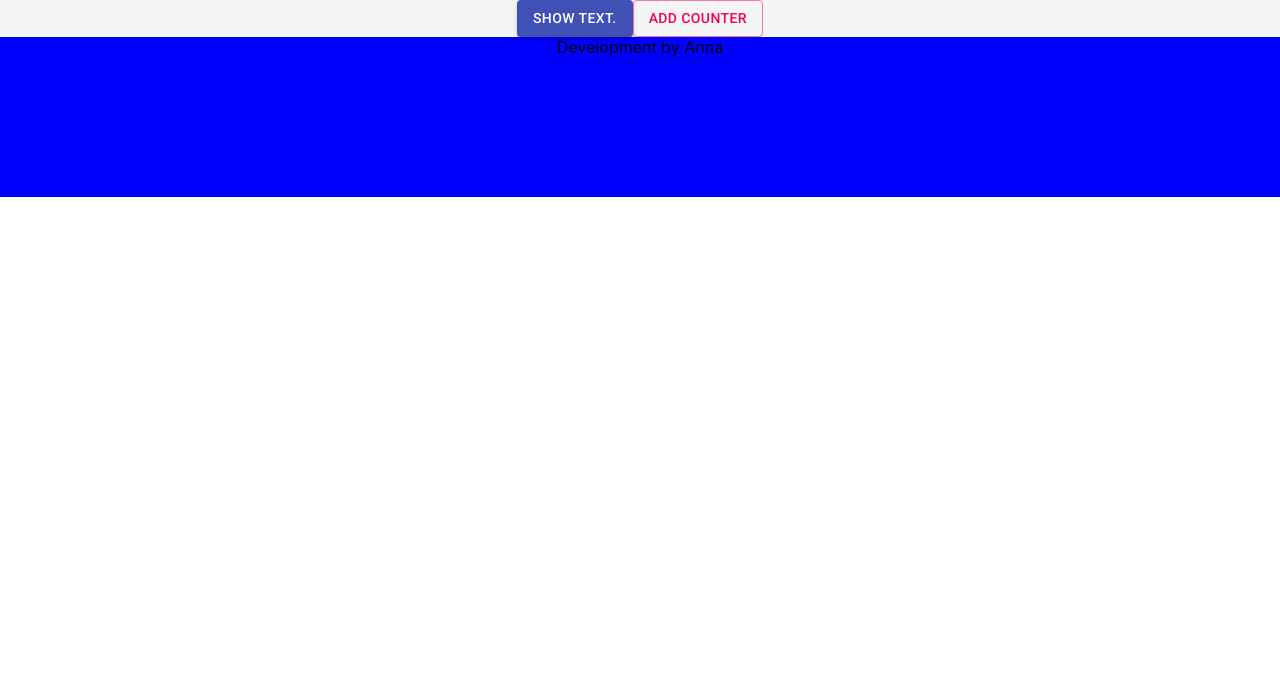
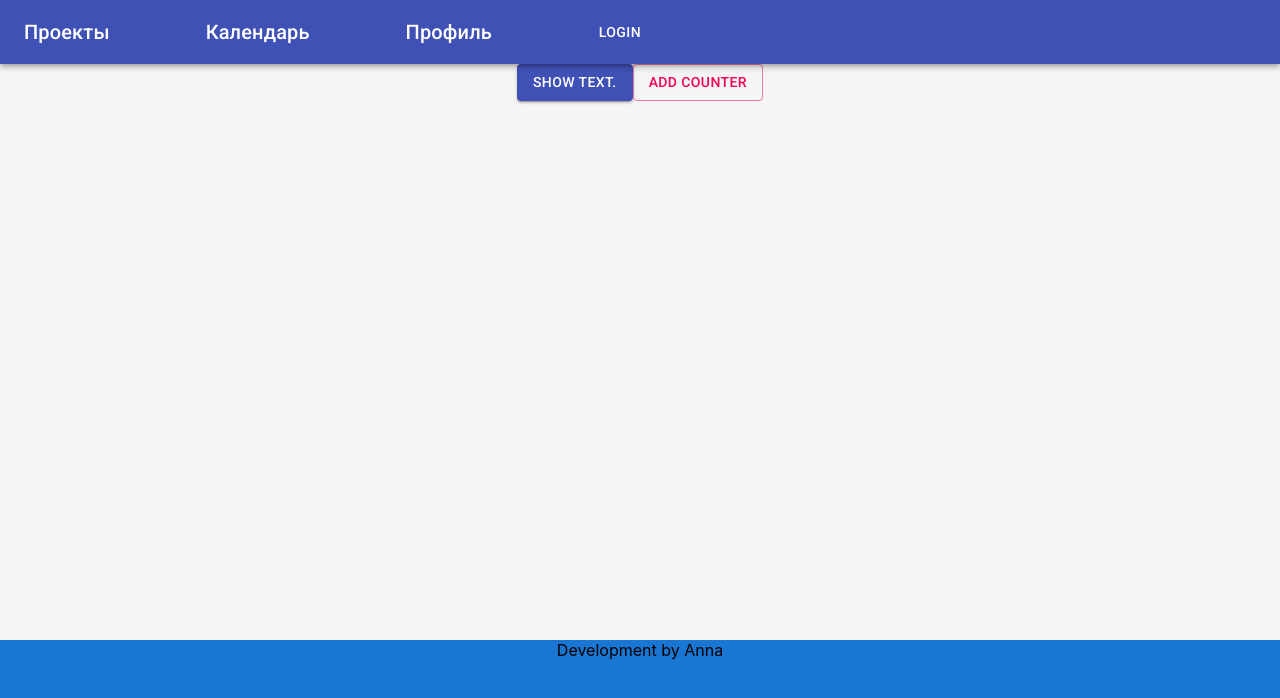
Before and after one commit to AnnPak/test-Diploma, a React (Create React App) app: page / in a window 1280 px wide. Shown: the top 698 px of the page. Built offline with nearby package versions, Linux system fonts and the light colour scheme.

Commit message:
first lesson

```diff
--- a/src/App.css
+++ b/src/App.css
@@ -36,3 +36,7 @@
     transform: rotate(360deg);
   }
 }
+
+.title{
+  margin: 5px;
+}
--- a/src/App.tsx
+++ b/src/App.tsx
@@ -11,8 +11,6 @@ const App: React.FC = () => {
 
   return (
     <div className="App">
-      {/* <header className="App-header">
-      </header> */}
       <Layout>
         <HelloWorld text="Hello world" counter={counter} isShowText={isShowText} />
         <Button onClick={() => setIsShowText((prevShowText) => !prevShowText)} variant="contained" color="primary">
--- a/src/Layout/Layout.tsx
+++ b/src/Layout/Layout.tsx
@@ -1,14 +1,41 @@
 import React from 'react';
+import AppBar from '@material-ui/core/AppBar';
+import Toolbar from '@material-ui/core/Toolbar';
+import Typography from '@material-ui/core/Typography';
+import Button from '@material-ui/core/Button';
 
+import { useStyles } from './layout.materialStyles';
 import * as S from './layout.styled';
 
-export const Layout: React.FC = ({ children }) => {
+interface Props {
+  name?: string;
+}
+
+export const Layout: React.FC<Props> = ({ children }) => {
+  const classes = useStyles();
   return (
     <S.Wrapper>
+      <S.Header>
+        <AppBar position="static" className={classes.navbar}>
+          <Toolbar>
+            <Typography variant="h6" className={classes.title}>
+              Проекты
+            </Typography>
+            <Typography variant="h6" className={classes.title}>
+              Календарь
+            </Typography>
+            <Typography variant="h6" className={classes.title}>
+              Профиль
+            </Typography>
+            <Button color="inherit">Login</Button>
+          </Toolbar>
+        </AppBar>
+      </S.Header>
+
       <S.Body>{children}</S.Body>
 
       <S.Footer>
-        <span>Development by Anna</span>
+        <span>Development by Annа</span>
       </S.Footer>
     </S.Wrapper>
   );
--- /dev/null
+++ b/src/Layout/layout.materialStyles.ts
@@ -0,0 +1,11 @@
+import { makeStyles } from '@material-ui/core/styles';
+
+export const useStyles = makeStyles({
+  navbar: {
+    position: 'relative',
+  },
+
+  title: {
+    margin: '0 6rem 0 0',
+  },
+});
--- a/src/Layout/layout.styled.ts
+++ b/src/Layout/layout.styled.ts
@@ -2,20 +2,35 @@ import styled from 'styled-components';
 
 /**
  * 1) Добавить флекс
- * 2) Растянуть body на всю ширину Flex-grow (-shrink)
+ * 2) Растянуть body на всю ширину, использовать Flex-grow (-shrink)
  * 3) Добавить header, добавить меню
  * 4)
  */
 
 export const Wrapper = styled.div`
-  height: 100%;
+  display: flex;
+  height: 100vh;
+`;
+
+export const Header = styled.div`
+  position: absolute;
+  width: 100%;
+  min-height: 50px;
+  background-color: #1976d2;
 `;
 
 export const Footer = styled.div`
+  position: absolute;
+  bottom: 0;
   height: 10rem;
-  background-color: blue;
+  width: 100%;
+  display: flex;
+  justify-content: center;
+  background-color: #1976d2;
 `;
 
 export const Body = styled.div`
+  margin-top: 64px;
+  flex-grow: 1;
   background-color: #f5f5f5;
 `;
```
